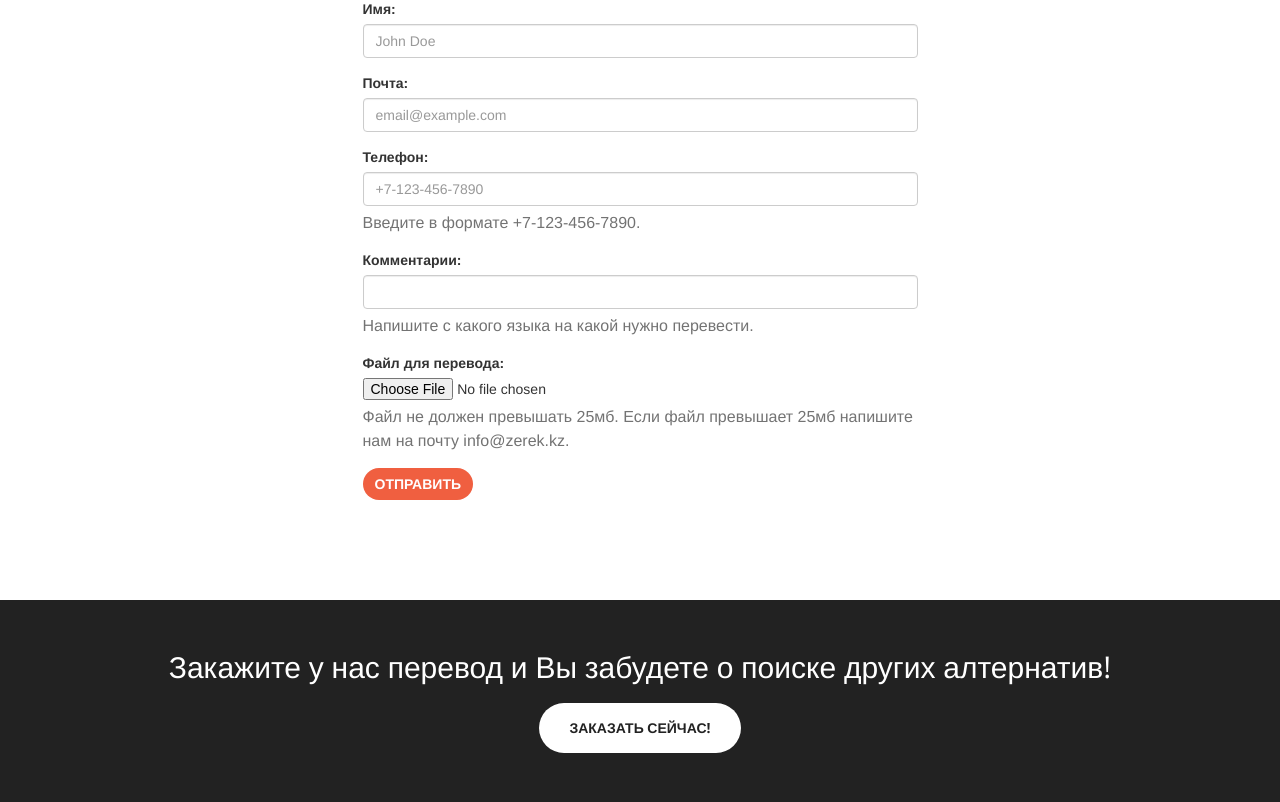
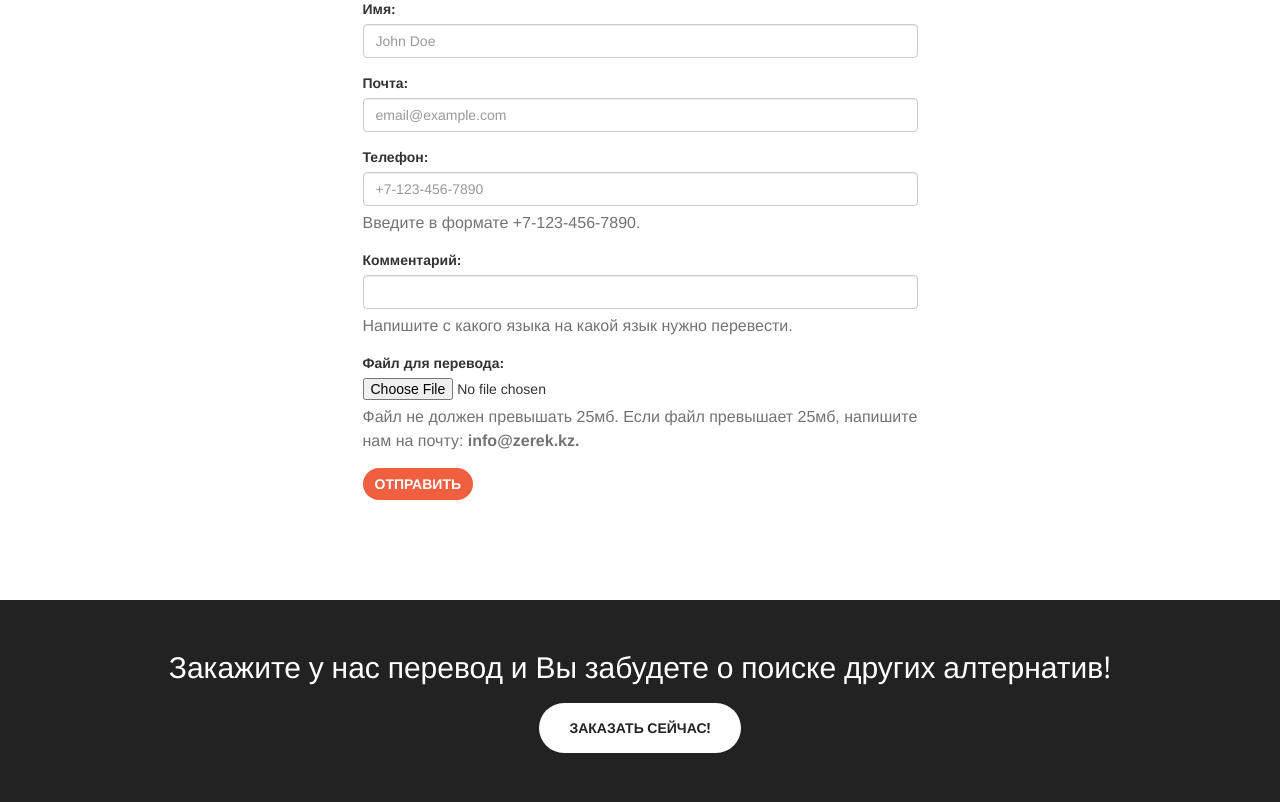
Before and after one commit to Zerek/zerek.github.io, a PHP site: page /order.php in a window 1280 px wide. Shown: the part 1315-2117 px from the top of the page. Run offline with PHP 8.4, Linux system fonts and the light colour scheme; a stand-in replaces the project's code that opens the database connection; some libraries are stand-ins or nearby versions.

Commit message:
fixed grammer issues

```diff
--- a/order.php
+++ b/order.php
@@ -9,6 +9,7 @@
         // $to = '';
         $send = false;
         $maxFileSize = 25000000;
+        $token = bin2hex(random_bytes(32));
         if($_SERVER["REQUEST_METHOD"] === "POST"){
             if($_SESSION["token"] === $_POST["token"]){
                 $sanitized = secure_input($_POST);
@@ -19,16 +20,16 @@
                     $file = $_FILES["file"];
                     $tmp_name = $file["tmp_name"];
 
-                    if($file['size'] > $maxFileSize) $msg = 'Файл слишком большой';
+                    if($file['size'] > $maxFileSize) $msg = 'Допустимы размер файла превышен';
 
                     $filename = is_valid_extension($file["name"]);
                     if(!$filename) $msg = 'Формат файла не поддерживается';
 
                     $email = is_email($sanitized["email"]);
-                    if(!$email) $msg = 'Почта не правильная';
+                    if(!$email) $msg = 'Укажите правильную почту';
 
                     $phone = is_phone($sanitized["phone"]);
-                    if(!$phone) $msg = 'Телефон не правильная';
+                    if(!$phone) $msg = 'Укажите телефон в формате +7-123-456-7890';
 
                     $name = $sanitized["name"];
                     $comment = $sanitized["comment"];
@@ -43,11 +44,16 @@
                 }
             }
         }
-        $token = bin2hex(random_bytes(32));
         $_SESSION["token"] = $token;
     } catch(Exception $e) {
+        error_log($e->getMessage());
+        header("Location: https://zerek.kz/error.html");
+        die();
         // echo 'Caught exception: ',  $e->getMessage(), "\n";
     } catch(Throwable $e){
+        error_log($e->getMessage());
+        header("Location: https://zerek.kz/error.html");
+        die();
         // echo 'Caught error: ', $e->getMessage(), "\n";
     }
 
@@ -178,15 +184,15 @@
                 <p class="help-block">Введите в формате +7-123-456-7890.</p>
               </div>
               <div class="form-group">
-                <label for="name">Комментарии:</label>
+                <label for="name">Комментарий:</label>
                 <input type="textarea" id="comment" name="comment" class="form-control" required rows="3">
-                <p class="help-block">Напишите с какого языка на какой нужно перевести.</p>
+                <p class="help-block">Напишите с какого языка на какой язык нужно перевести.</p>
               </div>
               <div class="form-group">
                 <label for="file">Файл для перевода:</label>
                 <input type="hidden" name="MAX_FILE_SIZE" value="<?php echo $maxFileSize;?>">
                 <input type="file" id="file" name="file" required>
-                <p class="help-block">Файл не должен превышать 25мб. Если файл превышает 25мб напишите нам на почту info@zerek.kz.</p>
+                <p class="help-block">Файл не должен превышать 25мб. Если файл превышает 25мб, напишите нам на почту: <strong>info@zerek.kz<strong>.</p>
               </div>
               <button type="submit" class="btn btn-primary">Отправить</button>
             </form>
@@ -203,7 +209,7 @@
       <div class="container">
         <div class="row">
           <div class="col-lg-12 text-center">
-            <h2 class="section-heading">Rakhmet!</h2>
+            <h2 class="section-heading">Спасибо, Ваш заказ принять на обработку!</h2>
             <hr class="primary">
             <p class="text-muted">С Вами скоро свяжутся по указанным контактам: <strong><?php echo $email?></strong></p>
           </div>
```
Also changed, not shown: img/donut.jpg (added).
